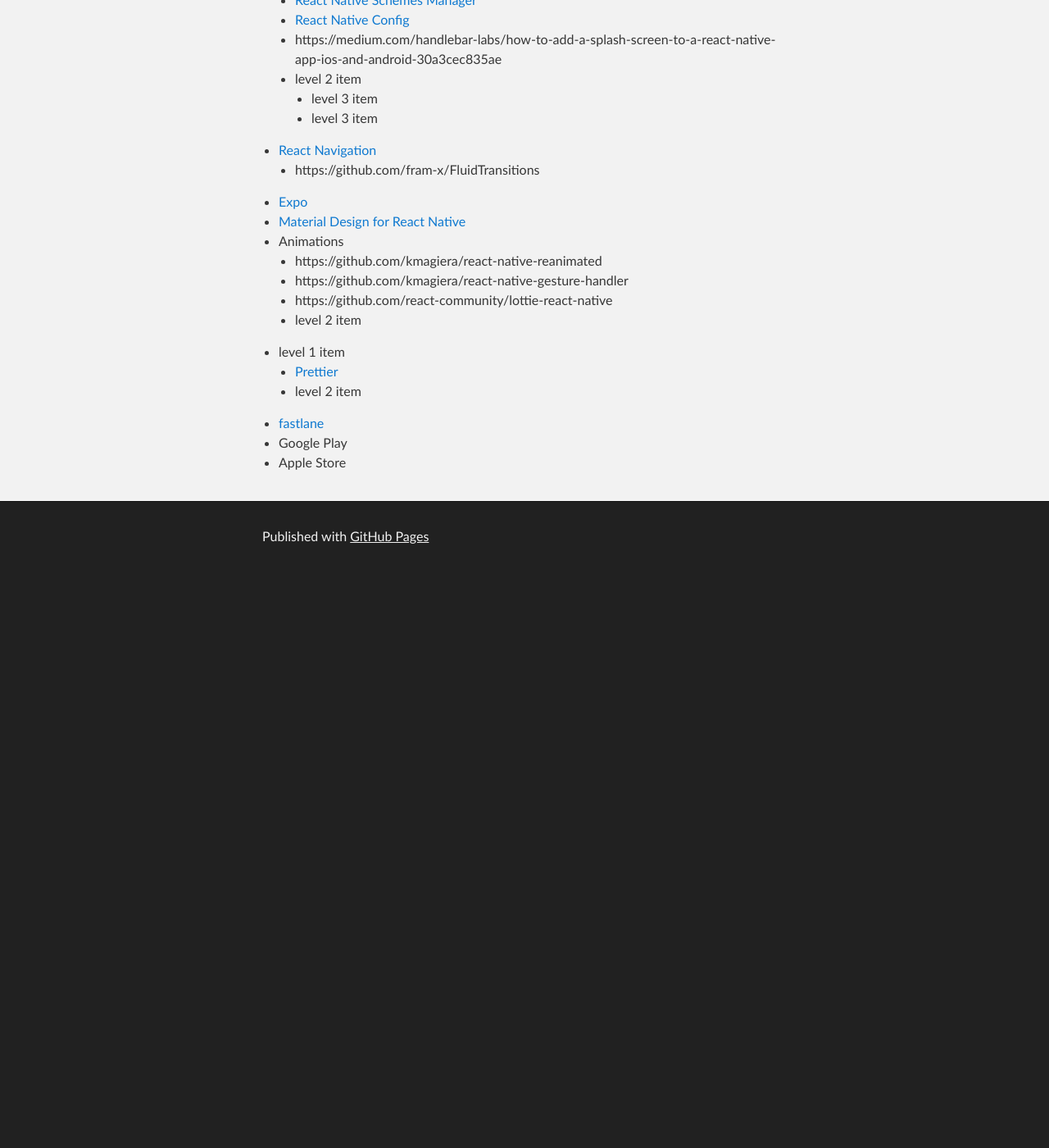
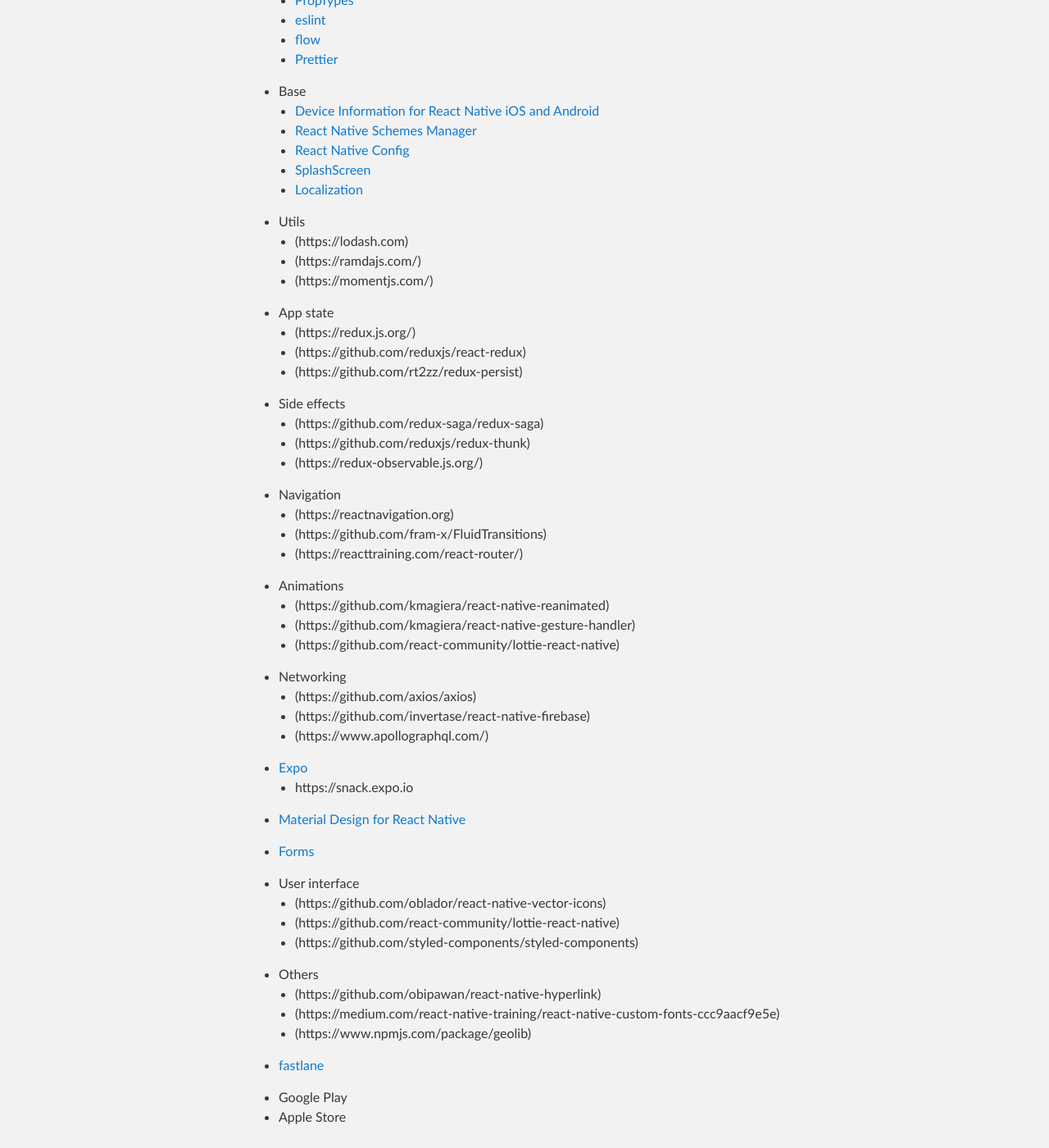
Before and after one commit to haapio/haapio.github.io, a Jekyll site: the page built from react-native.md, in a window 1280 px wide and 1400 px high, scrolled down 1368 px. Shown: the whole window at 82% size. Built offline with Jekyll 4.4.1, drawn with Linux system fonts in a browser that asks for light colours; before the commit the page ends 2069 px from its top, so only the background shows below that; some of the changed text lies outside the part shown.

Commit message:
Update react-native.md

```diff
--- a/react-native.md
+++ b/react-native.md
@@ -10,6 +10,7 @@ Here you can find some useful links about React Native.
 
 ## Links
 - [React Native Blog](http://facebook.github.io/react-native/blog/)
+- (https://react-native.canny.io/feature-requests/)
 - [React Native Radio](https://devchat.tv/react-native-radio/)
 - [React Native EU](https://react-native.eu)
   - [Youtube](https://www.youtube.com/channel/UCbvLih553T7f5OAGTfbsJkQ)
@@ -38,26 +39,67 @@ Here you can find some useful links about React Native.
 
 ## Stack
 
-- level 1 item
+- Type checking & linting
+  - [PropTypes](https://reactjs.org/docs/typechecking-with-proptypes.html)
+  - [eslint](https://eslint.org/)
+  - [flow](https://flow.org/)
+  - [Prettier](https://prettier.io)
+
+- Base
   - [Device Information for React Native iOS and Android](https://github.com/rebeccahughes/react-native-device-info)
   - [React Native Schemes Manager](https://github.com/thekevinbrown/react-native-schemes-manager)
   - [React Native Config](https://github.com/luggit/react-native-config)
-  - https://medium.com/handlebar-labs/how-to-add-a-splash-screen-to-a-react-native-app-ios-and-android-30a3cec835ae
-  - level 2 item
-    - level 3 item
-    - level 3 item
-- [React Navigation](https://reactnavigation.org)
-   - https://github.com/fram-x/FluidTransitions
+  - [SplashScreen](https://medium.com/handlebar-labs/how-to-add-a-splash-screen-to-a-react-native-app-ios-and-android-30a3cec835ae)
+  - [Localization](https://github.com/AlexanderZaytsev/react-native-i18n)
+
+- Utils
+  - (https://lodash.com)
+  - (https://ramdajs.com/)
+  - (https://momentjs.com/)
+
+- App state
+  - (https://redux.js.org/)
+  - (https://github.com/reduxjs/react-redux)
+  - (https://github.com/rt2zz/redux-persist)
+
+- Side effects
+  - (https://github.com/redux-saga/redux-saga)
+  - (https://github.com/reduxjs/redux-thunk)
+  - (https://redux-observable.js.org/)
+
+- Navigation
+   - (https://reactnavigation.org)
+   - (https://github.com/fram-x/FluidTransitions)
+   - (https://reacttraining.com/react-router/)
+
+- Animations
+  - (https://github.com/kmagiera/react-native-reanimated)
+  - (https://github.com/kmagiera/react-native-gesture-handler)
+  - (https://github.com/react-community/lottie-react-native)
+
+- Networking
+  - (https://github.com/axios/axios)
+  - (https://github.com/invertase/react-native-firebase)
+  - (https://www.apollographql.com/)
+
 - [Expo](https://expo.io)
+  - https://snack.expo.io
+
 - [Material Design for React Native](https://github.com/callstack/react-native-paper)
-- Animations
-  - https://github.com/kmagiera/react-native-reanimated
-  - https://github.com/kmagiera/react-native-gesture-handler
-  - https://github.com/react-community/lottie-react-native
-  - level 2 item
-- level 1 item
-  - [Prettier](https://prettier.io)
-  - level 2 item
+
+- [Forms](https://redux-form.com/7.4.2/)
+
+- User interface
+  - (https://github.com/oblador/react-native-vector-icons)
+  - (https://github.com/react-community/lottie-react-native)
+  - (https://github.com/styled-components/styled-components)
+
+- Others
+  - (https://github.com/obipawan/react-native-hyperlink)
+  - (https://medium.com/react-native-training/react-native-custom-fonts-ccc9aacf9e5e)
+  - (https://www.npmjs.com/package/geolib)
+
 - [fastlane](https://fastlane.tools/)
+
 - Google Play
 - Apple Store
```
